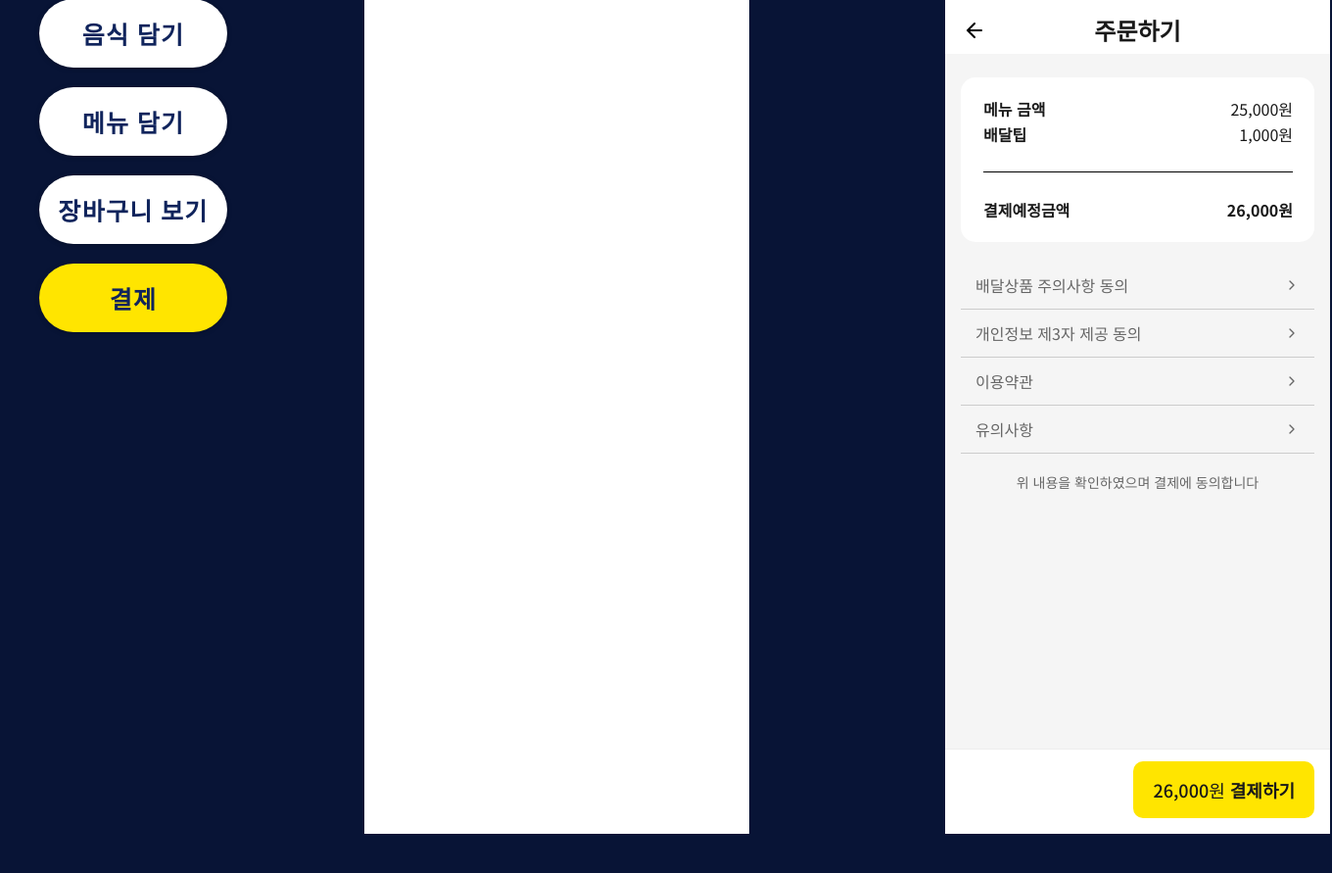
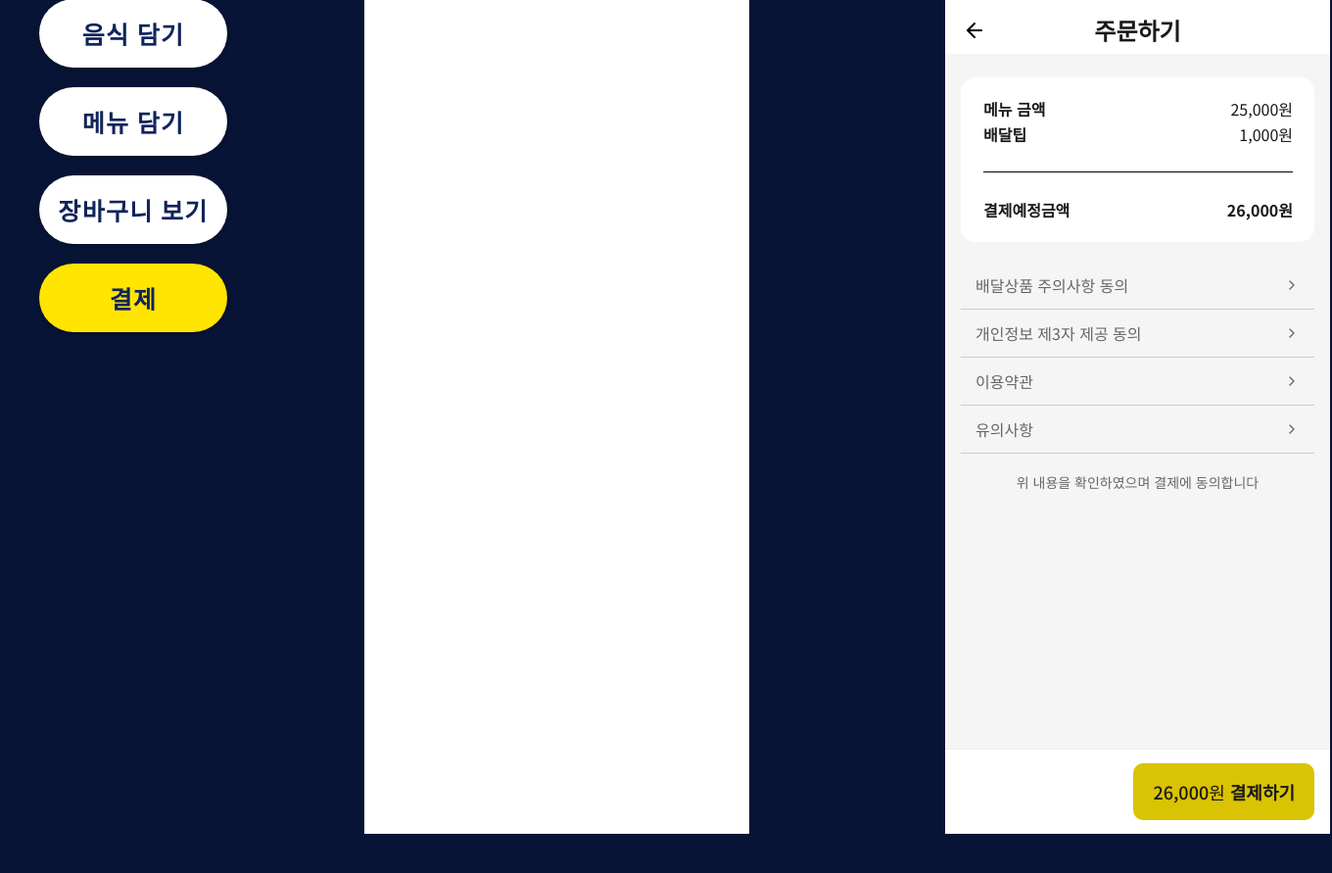
Before and after one commit to h2ew0n/hacka, a Django app: page /learning/payment/ in a window 1360 px wide, with the pointer over the restyled element. Shown: the part 147-1038 px from the top of the page at 98% size. Run offline with Django 5.2, Linux system fonts and the light colour scheme.

Commit message:
feat: 버튼 hover 추가

```diff
--- a/deliverys/static/deliverys/css/learn_payment.css
+++ b/deliverys/static/deliverys/css/learn_payment.css
@@ -169,8 +169,7 @@
 }
 
 .payment-pay-btn:hover{
-    transform: translateY(-2px);
-    transition: transform 0.2s ease;
+    background: #d9c302;
 }
 
 /* ---------- 토스트 메시지 ---------- */
```
